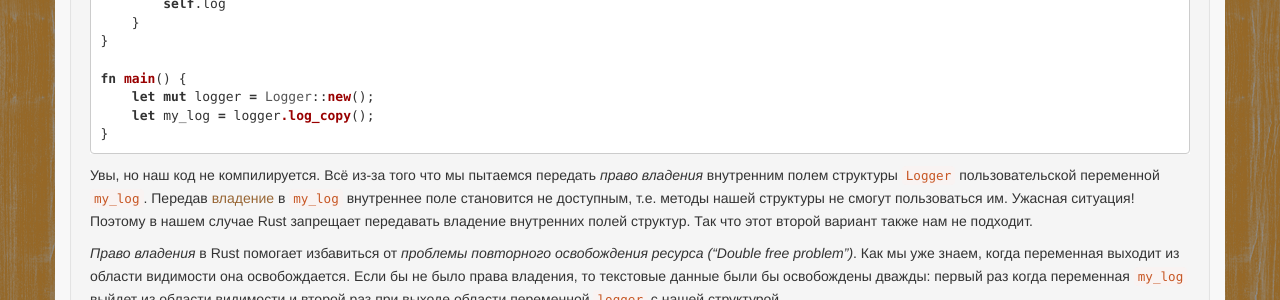
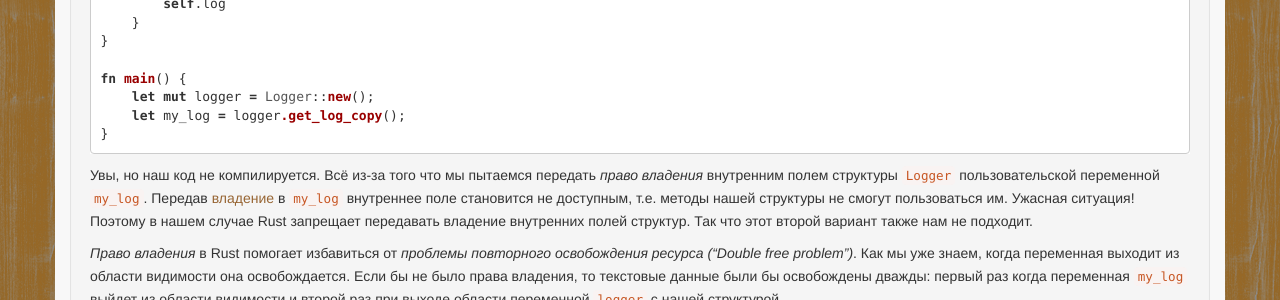
Before and after one commit to rust-lang-ru/rustycrate.ru, a Jekyll site: the page built from _posts/2015-11-14-lifetime-part1.md, in a window 1280 px wide and 1400 px high, scrolled down 1390 px. Shown: the part 152-452 px from the top of the window. Built offline with Jekyll 4.4.1, drawn with Linux system fonts in a browser that asks for light colours; nearby versions of some CDN libraries; Markdown is read by kramdown in place of the engine named in the settings; comment, search, counter and statistics services are not loaded.

Commit message:
Исправлена пара опечаток

````diff
--- a/_posts/2015-11-14-lifetime-part1.md
+++ b/_posts/2015-11-14-lifetime-part1.md
@@ -101,7 +101,7 @@ impl Logger {
 
 fn main() {
     let mut logger = Logger::new();
-    let my_log = logger.log_copy();
+    let my_log = logger.get_log_copy();
 }
 ```
 
````
Also changed, not shown: other parts of _posts/2015-11-14-lifetime-part1.md (+1 -1 lines).
